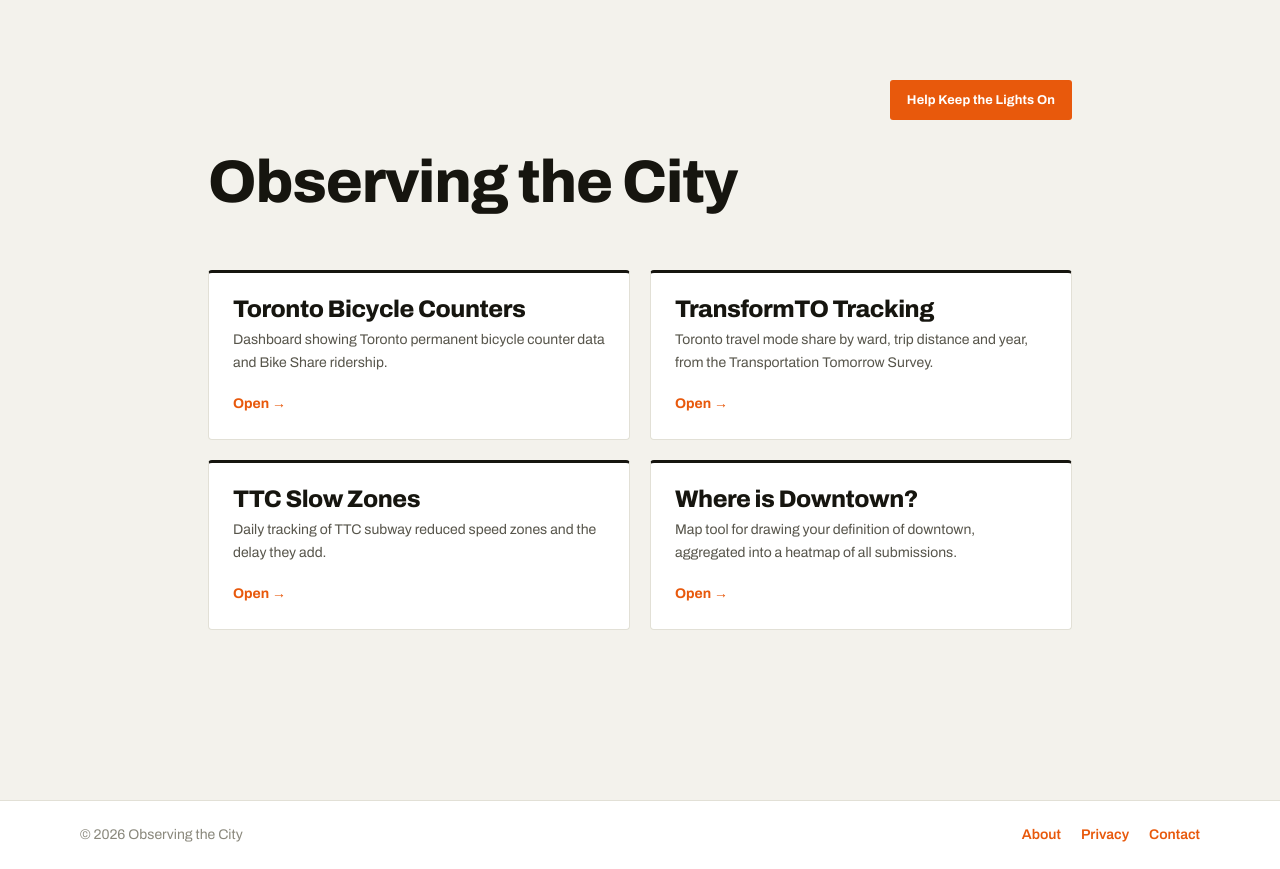
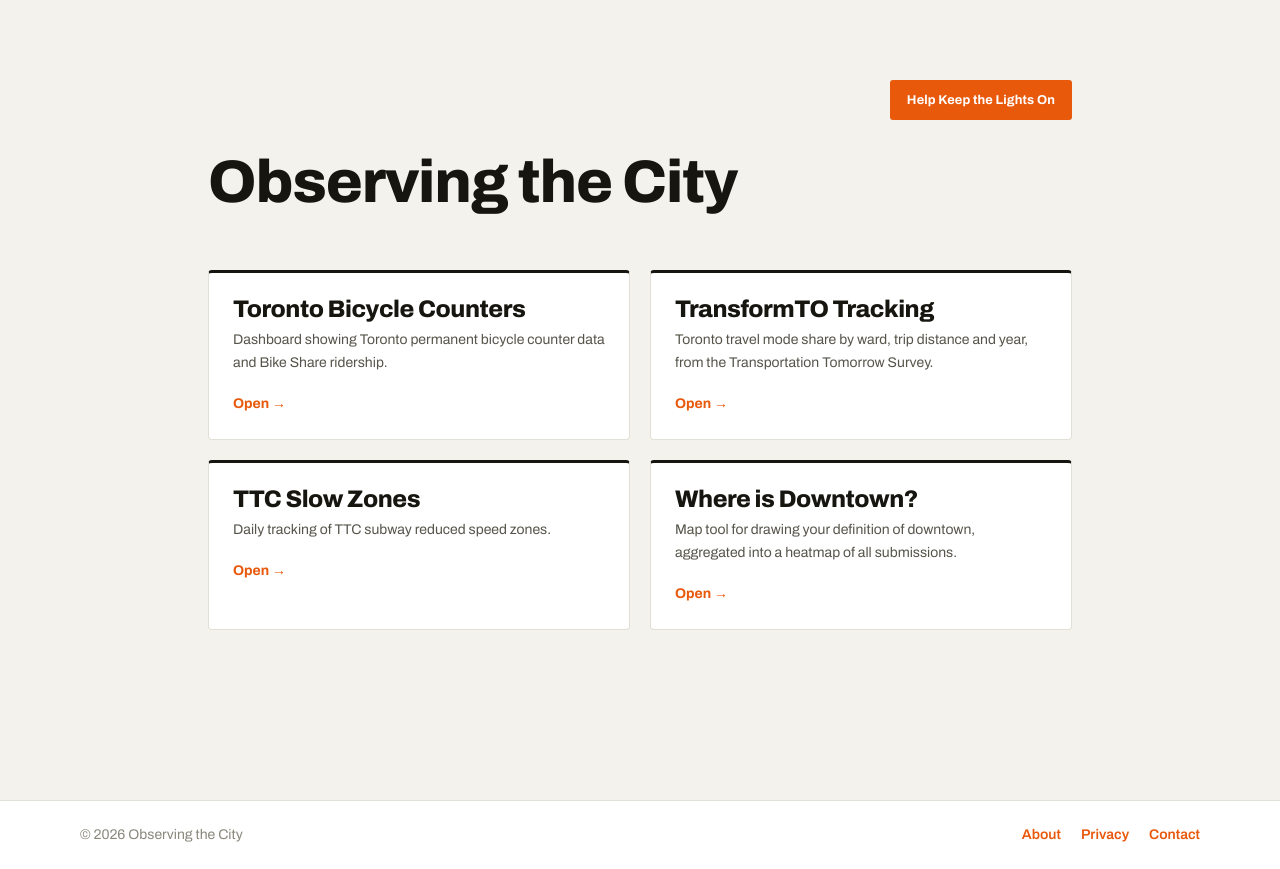
Before and after one commit to IsaacBerman/toronto-bike-counters, a Next.js app: page / in a window 1280 px wide. Built offline with nearby package versions, Linux system fonts and the light colour scheme.

Commit message:
rm subheader

```diff
--- a/app/page.js
+++ b/app/page.js
@@ -61,7 +61,7 @@ export default function Home() {
           <ProjectCard
             href="/slow-zones"
             title="TTC Slow Zones"
-            blurb="Daily tracking of TTC subway reduced speed zones and the delay they add."
+            blurb="Daily tracking of TTC subway reduced speed zones."
           />
           <ProjectCard
             href="/downtown-definer"
--- a/app/slow-zones/page.js
+++ b/app/slow-zones/page.js
@@ -2,9 +2,7 @@ import SiteHeader from '../components/site-header';
 import SlowZonesContent from '../components/slow-zones/SlowZonesContent';
 
 export const metadata = {
-  title: 'TTC Slow Zones',
-  description:
-    'Daily tracking of TTC subway reduced speed zones: where trains are slowed, by how much, and how the slow zones change over time.',
+  title: 'TTC Slow Zones'
 };
 
 export default function SlowZonesPage() {
```
